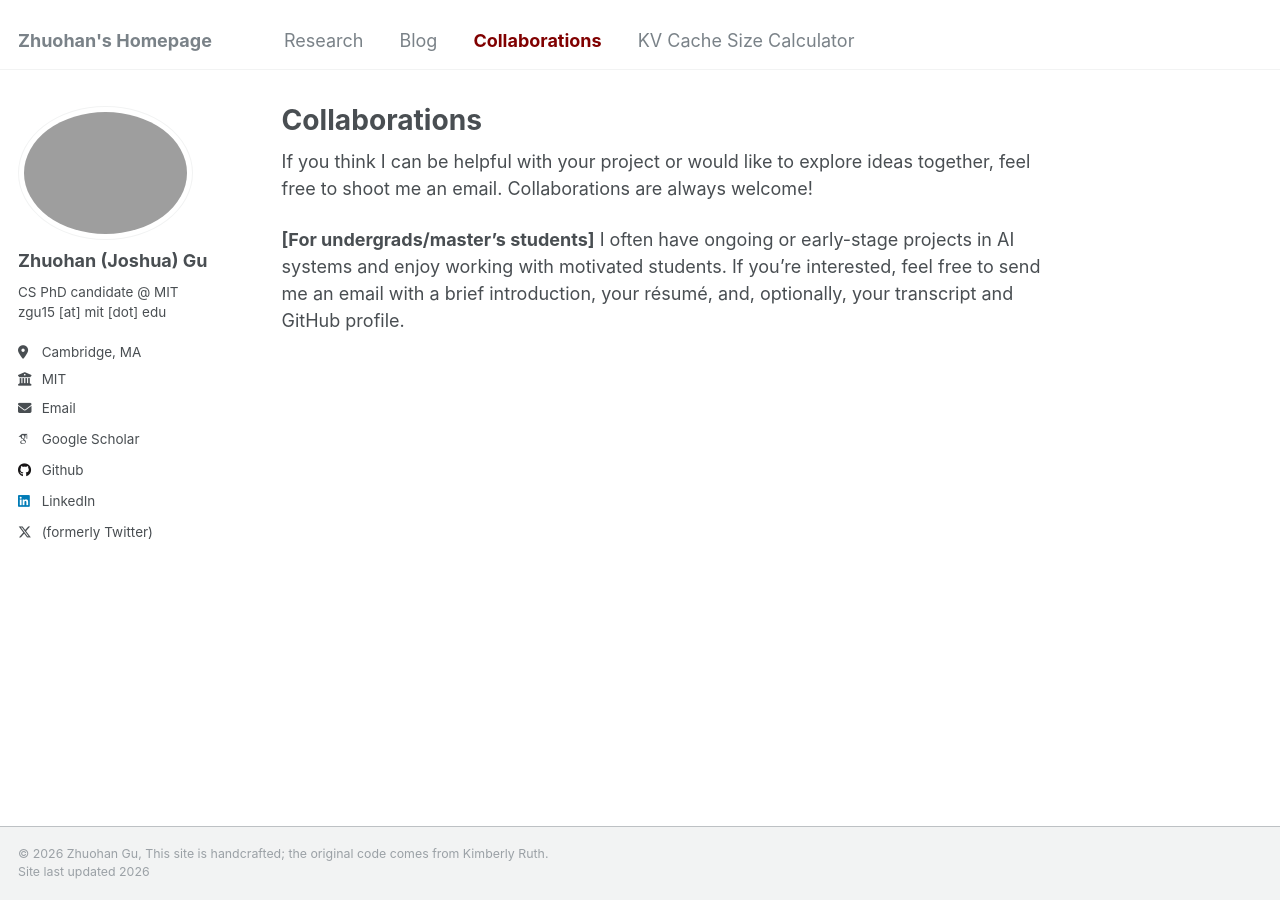
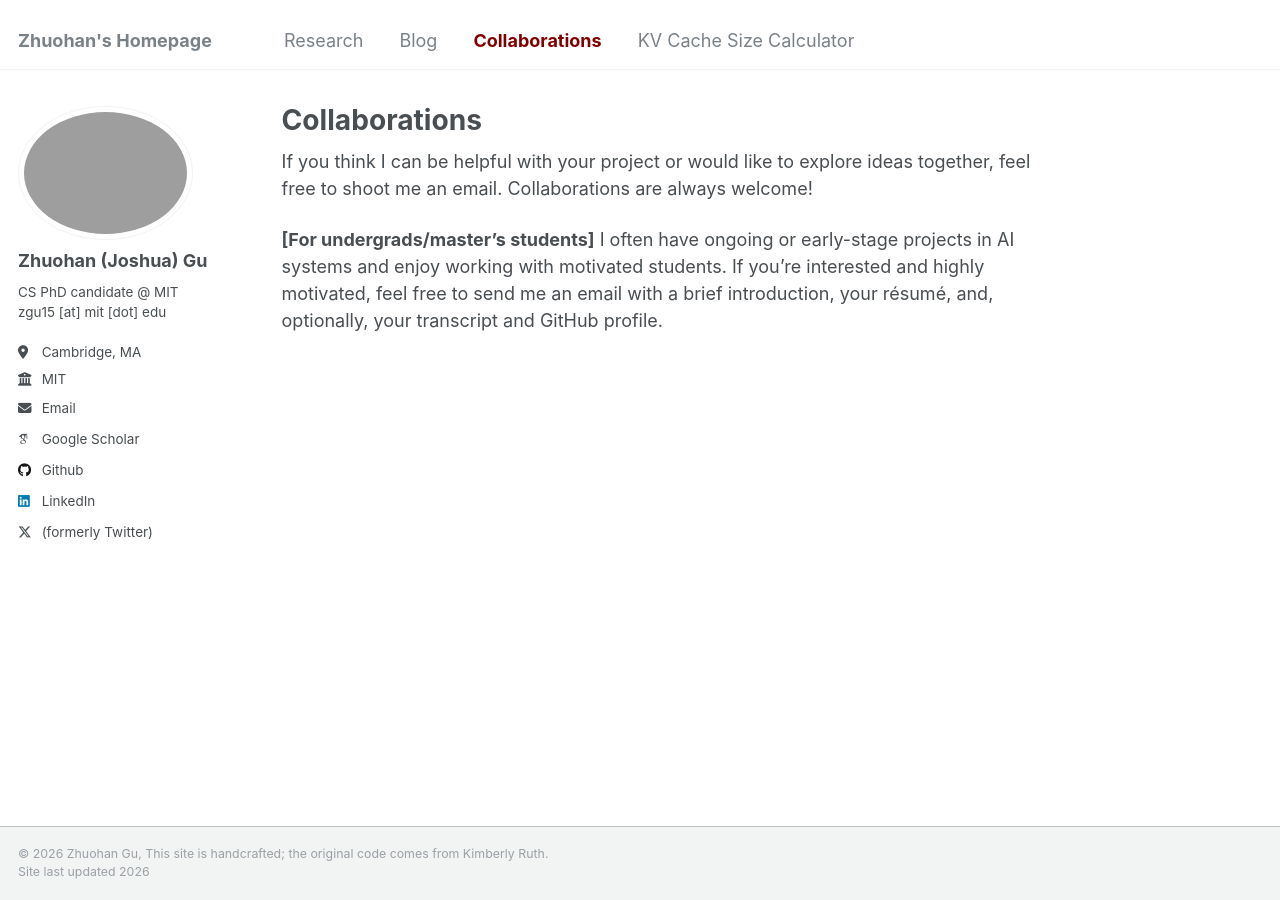
Before and after one commit to zhuohangu/zhuohangu.github.io, a Jekyll site: the page built from _pages/collaborations.md, in a window 1280 px wide. Built offline with Jekyll 4.4.1, drawn with Linux system fonts in a browser that asks for light colours; some web fonts are replaced.

Commit message:
edit collab

```diff
--- a/_pages/collaborations.md
+++ b/_pages/collaborations.md
@@ -7,4 +7,4 @@ author_profile: true
 
 If you think I can be helpful with your project or would like to explore ideas together, feel free to shoot me an email. Collaborations are always welcome!
 
-**[For undergrads/master’s students]** I often have ongoing or early-stage projects in AI systems and enjoy working with motivated students. If you’re interested, feel free to send me an email with a brief introduction, your résumé, and, optionally, your transcript and GitHub profile.
+**[For undergrads/master’s students]** I often have ongoing or early-stage projects in AI systems and enjoy working with motivated students. If you’re interested and highly motivated, feel free to send me an email with a brief introduction, your résumé, and, optionally, your transcript and GitHub profile.
```
